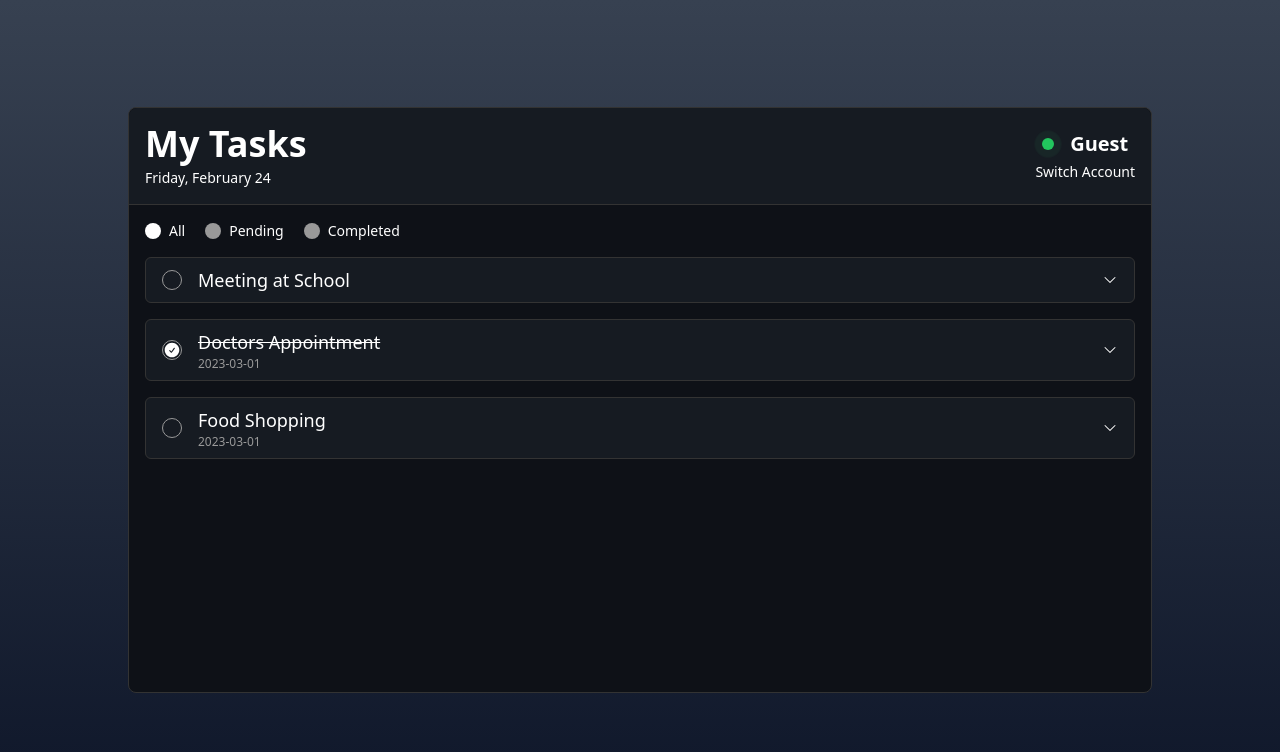
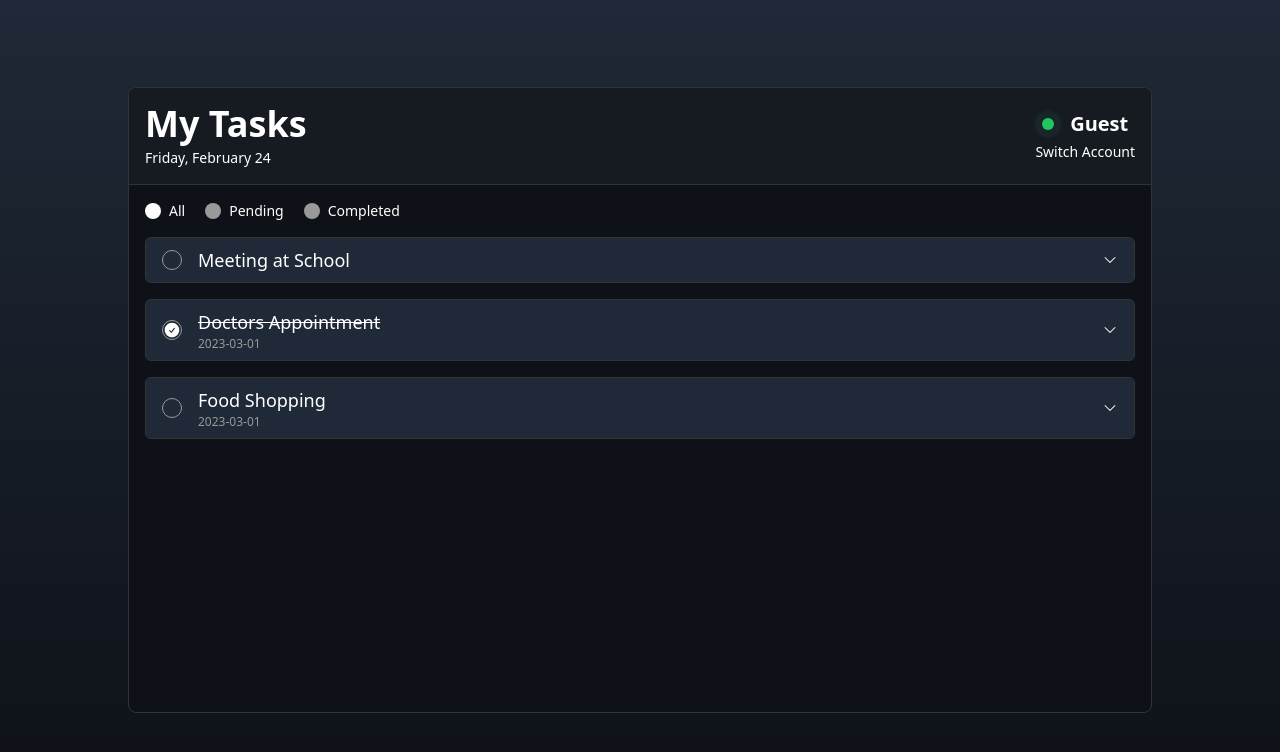
Before and after one commit to vn-aj-vngrd/todo-list-permission-tokens, a Next.js app: page / in a window 1280 px wide. Shown: the top 752 px of the page. Built offline with nearby package versions, Linux system fonts and the light colour scheme.

Commit message:
fix layout and margin

```diff
--- a/src/components/EditTask.tsx
+++ b/src/components/EditTask.tsx
@@ -62,7 +62,7 @@ const EditTask = () => {
   };
 
   return (
-    <div className="relative h-[586px] max-w-xs flex-1 rounded-lg border border-[#333] bg-[#0E1117]">
+    <div className="relative h-[626px] max-w-xs flex-1 rounded-lg border border-[#333] bg-[#0E1117]">
       <OutsideClickHandler
         onOutsideClick={() => {
           handleShowEditTask(false);
--- a/src/components/SwitchAccount.tsx
+++ b/src/components/SwitchAccount.tsx
@@ -23,7 +23,7 @@ const SwitchAccount = () => {
   };
 
   return (
-    <div className="h-[586px] max-w-xs flex-1 rounded-lg border border-[#333] bg-[#0E1117]">
+    <div className="h-[626px] max-w-xs flex-1 rounded-lg border border-[#333] bg-[#0E1117]">
       <OutsideClickHandler
         onOutsideClick={() => {
           handleShowSwitchAccount(false);
--- a/src/components/TaskCard.tsx
+++ b/src/components/TaskCard.tsx
@@ -30,7 +30,7 @@ const TaskCard = ({ task }: Props) => {
   };
 
   return (
-    <div className="flex-col items-center  rounded-md border border-[#333] bg-[#161B22] px-4 py-2">
+    <div className="flex-col items-center  rounded-md border border-[#333] bg-[#1F2937] px-4 py-2">
       <div className="flex items-center justify-between">
         <div className="flex items-center space-x-4">
           {task.isCompleted ? (
--- a/src/pages/index.tsx
+++ b/src/pages/index.tsx
@@ -49,7 +49,7 @@ const Home: NextPage = () => {
     <>
       <Meta />
       <main className="flex min-h-screen items-center justify-center space-x-2">
-        <div className="relative h-[586px] max-w-5xl flex-1 rounded-lg border border-[#333] bg-[#0E1117]">
+        <div className="relative h-[626px] max-w-5xl flex-1 rounded-lg border border-[#333] bg-[#0E1117]">
           <TaskHeader />
 
           <div className="flex items-center justify-start px-4 pt-4">
@@ -70,7 +70,7 @@ const Home: NextPage = () => {
           </div>
 
           {verifyPermission(user?.permissions as string[], "TASK_READ") && (
-            <div className="flex h-[420px] flex-col space-y-4 overflow-auto px-4 py-4">
+            <div className="mt-4 flex h-[390px] flex-col space-y-4 overflow-auto px-4">
               {tasks
                 ?.filter(
                   (task) =>
--- a/src/styles/globals.css
+++ b/src/styles/globals.css
@@ -4,7 +4,7 @@
 
 @layer base {
   html {
-    @apply bg-gradient-to-b from-gray-700 to-slate-900 text-white;
+    @apply bg-gradient-to-b from-[#1F2937] to-[#0E1117] text-white;
   }
 
   ::-webkit-scrollbar {
```
